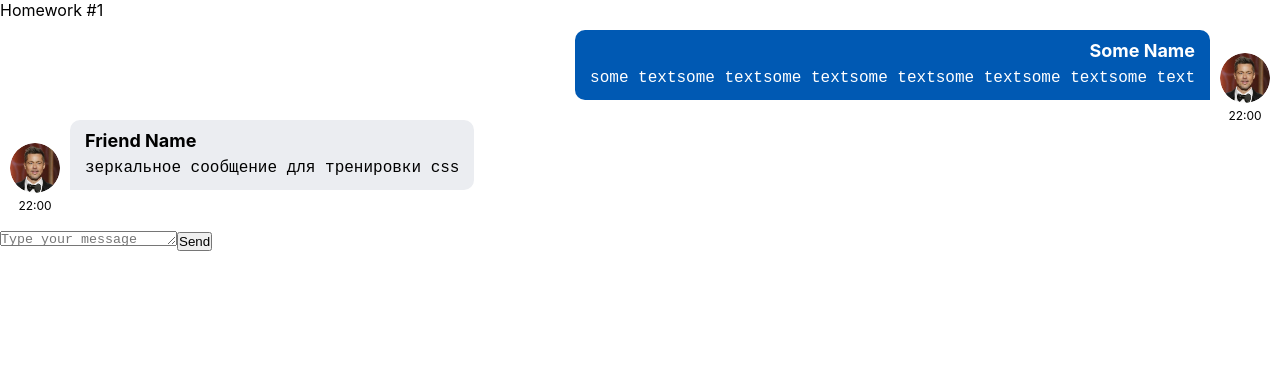
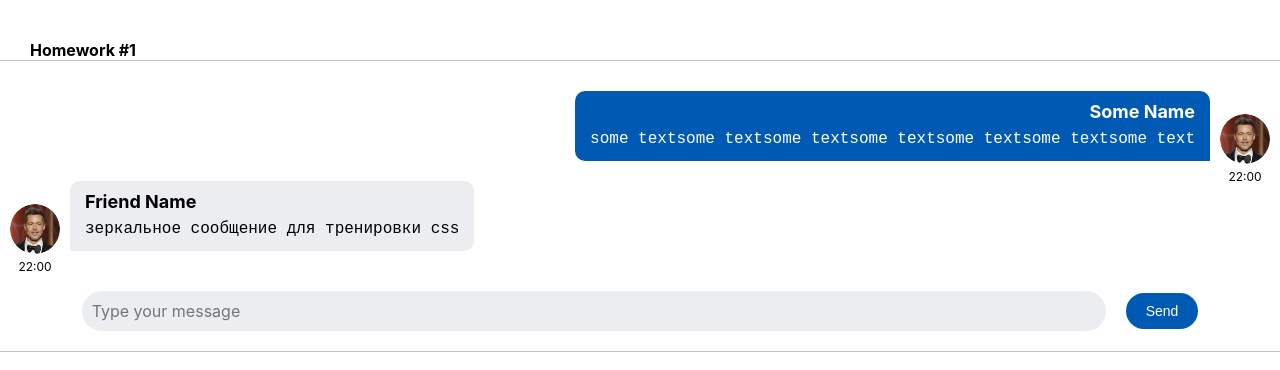
Before and after one commit to AliakseiKrasko/sprint2, a React (Create React App) app: page / in a window 1280 px wide. Shown: the top 370 px of the page. Built offline with nearby package versions, Linux system fonts and the light colour scheme.

Commit message:
added styled css for messagesender

```diff
--- a/src/s1-main/App.module.css
+++ b/src/s1-main/App.module.css
@@ -3,9 +3,14 @@
 }
 
 .hw {
-
+    border-top: 1px solid silver;
+    border-bottom: 1px solid silver;
+    padding-top: 20px;
+    padding-bottom: 20px;
 }
 
 .hwTitle {
-
+    padding-top: 40px;
+    padding-left: 30px;
+    font-weight: bold;
 }
--- a/src/s2-homeworks/hw01/message-sender/MessageSender.module.css
+++ b/src/s2-homeworks/hw01/message-sender/MessageSender.module.css
@@ -1,18 +1,36 @@
 .sendForm {
+    display: flex;
+    justify-content: center;
+    align-items: center;
 
 }
 
 .textarea {
-
+    all: unset;
+    box-sizing: border-box;
+    width: 80%;
+    min-height: 30px; /* Минимальная высота */
+    background: #ebedf1;
+    border-radius: 20px;
+    padding: 10px;
+    overflow: hidden; /* Скрывает прокрутку */
+    resize: none; /* Отключает возможность изменения размера */
 }
 
 .button {
-
+    padding: 10px 20px;
+    border-radius: 20px;
+    border: none;
+    background: #0059b3;
+    margin-left: 20px;
+    color: #FFFFFF;
+    font-size: 14px;
 }
 
 .button:hover {
+    background: #09b9fa;
+}
 
+.button:active {
+    background: #5b5e81;
 }
-.button:active {
-
-}
```
